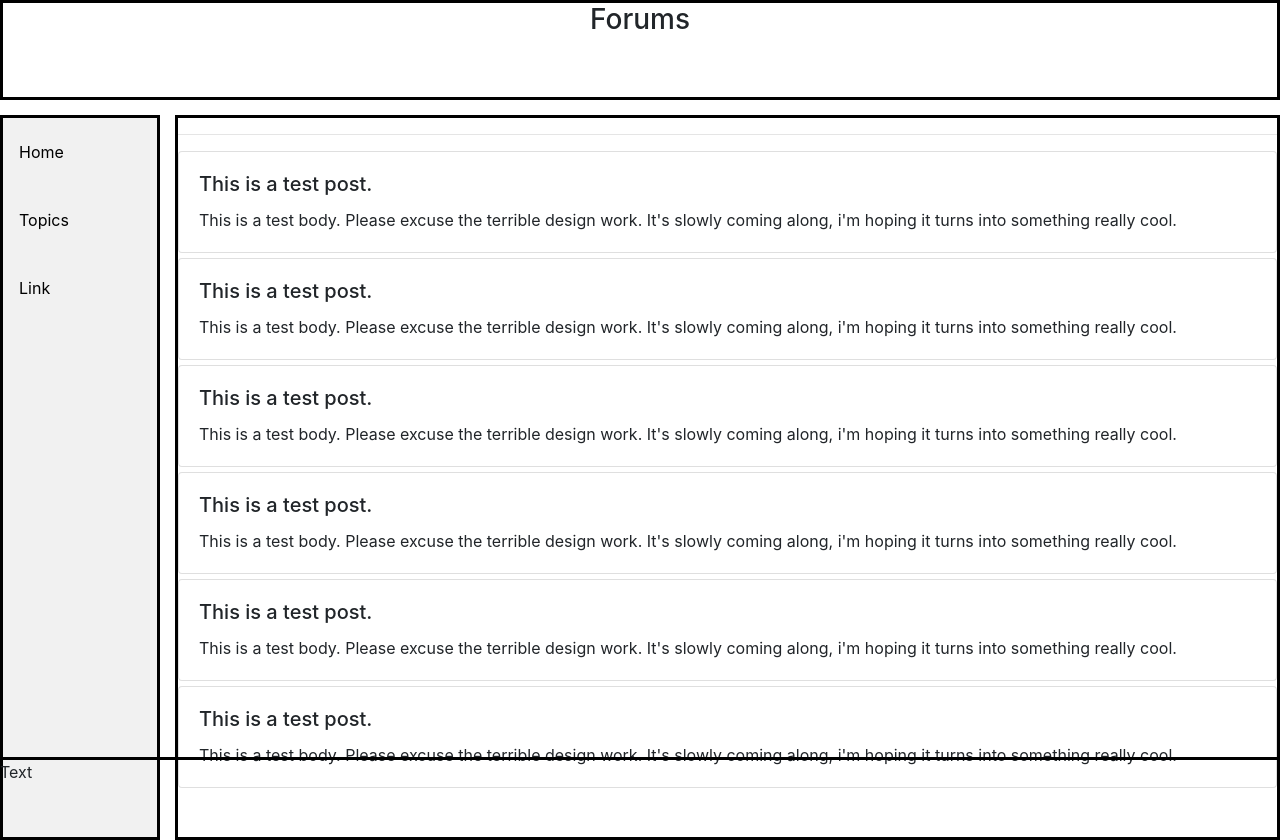
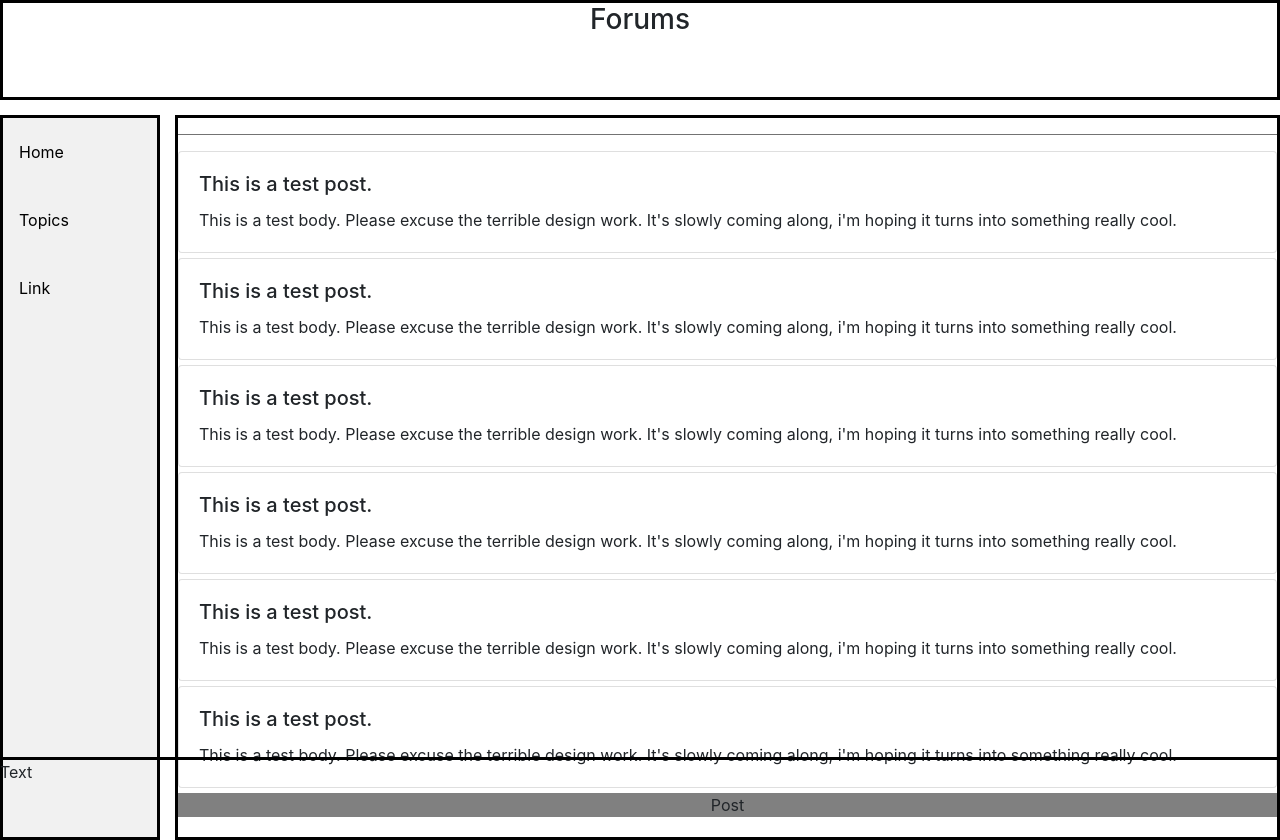
Before and after one commit to Zizzs/Angular-Forums, an Angular app: page /topics/forum in a window 1280 px wide. Built offline with nearby package versions, Linux system fonts and the light colour scheme.

Commit message:
Form Template Styling so title and post bars are fully visible at all times. Can scroll through the posts at will.

```diff
--- a/src/app/forum-template/forum-template.component.css
+++ b/src/app/forum-template/forum-template.component.css
@@ -10,3 +10,25 @@
 #forumDescription {
     text-align: center;
 }
+
+#fixedHeader {
+    text-align: center;
+    width: 100%;
+    position: sticky;
+    top: 0;
+    z-index: 10;
+    background-color: gray;
+}
+
+#fixedFooter {
+    text-align: center;
+    width: 100%;
+    position: sticky;
+    bottom: 0;
+    z-index: 10;
+    background-color: gray;
+}
+
+#fixedBody {
+    position: relative;
+}
--- a/src/app/forum-template/forum-template.component.html
+++ b/src/app/forum-template/forum-template.component.html
@@ -1,14 +1,18 @@
-<div>
+<div id="fixedHeader">
   <p id="forumHeader">{{forumHeader}}</p>
   <p id="forumDescription">{{forumDescription}}</p>
   <hr>
 </div>
-
-<div *ngFor="let post of posts" id="forumCards">
-  <div class="card">
-    <div class="card-body">
-      <h5 class="card-title">{{forumPosts.header}}</h5>
-      <p class="card-text">{{forumPosts.body}}</p>
+<div id="fixedBody">
+  <div *ngFor="let post of posts" id="forumCards">
+    <div class="card">
+      <div class="card-body">
+        <h5 class="card-title">{{forumPosts.header}}</h5>
+        <p class="card-text">{{forumPosts.body}}</p>
+      </div>
     </div>
   </div>
 </div>
+<div id="fixedFooter">
+  <p>Post</p>
+</div>
--- a/src/app/topic-card/topic-card.component.ts
+++ b/src/app/topic-card/topic-card.component.ts
@@ -3,7 +3,7 @@ import { Router, NavigationExtras } from '@angular/router';
 import { AppComponent } from '../app.component';
 
 @Component({
-  selector: 'app-technology-card',
+  selector: 'app-topic-card',
   templateUrl: './topic-card.component.html',
   styleUrls: ['./topic-card.component.css']
 })
--- a/src/app/topics/topics.component.html
+++ b/src/app/topics/topics.component.html
@@ -1,3 +1,3 @@
 <div id = "topicDiv">
-  <app-technology-card></app-technology-card>
+  <app-topic-card></app-topic-card>
 </div>
```
